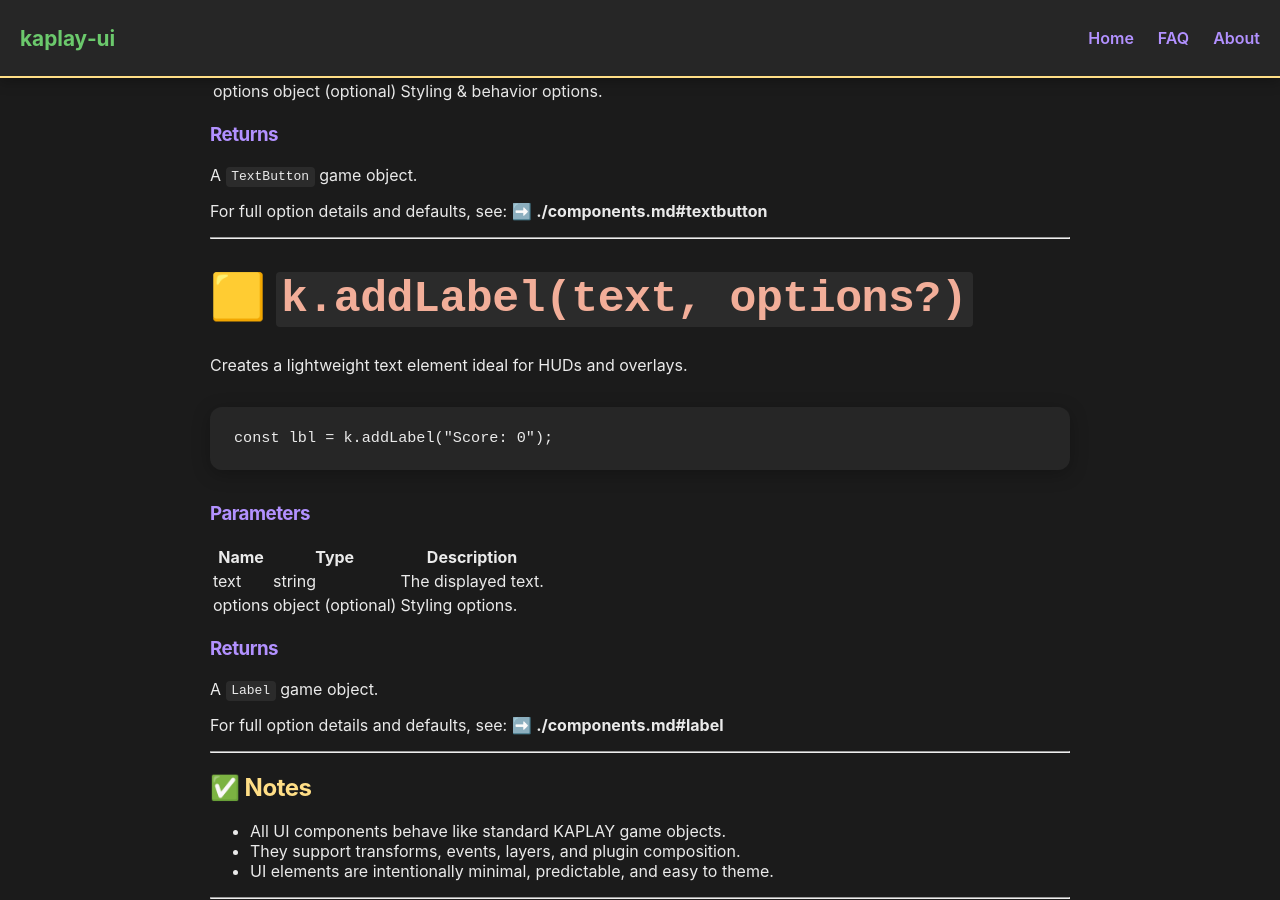
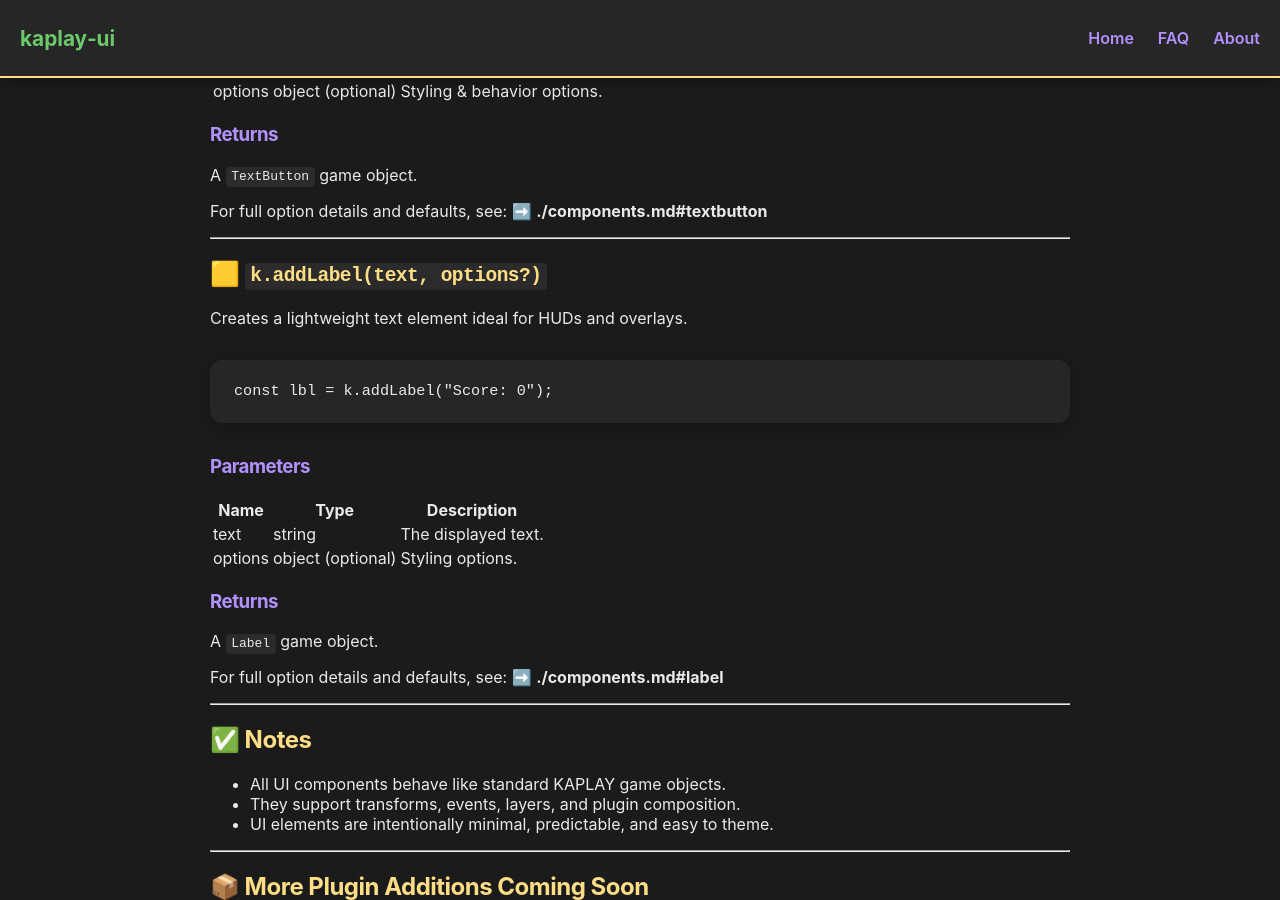
Before and after one commit to jbakchr/kaplay-ui, a Jekyll site: the page built from docs/api/plugin.md, in a window 1280 px wide and 900 px high, scrolled down 1250 px. Built offline with Jekyll 4.4.1, drawn with Linux system fonts in a browser that asks for light colours; our own code applies the rules of GitHub Pages for plain Markdown files.

```diff
--- a/docs/api/plugin.md
+++ b/docs/api/plugin.md
@@ -47,7 +47,7 @@ For full option details and defaults, see:
 
 ---
 
-# 🟨 `k.addLabel(text, options?)`
+## 🟨 `k.addLabel(text, options?)`
 
 Creates a lightweight text element ideal for HUDs and overlays.
 
```
